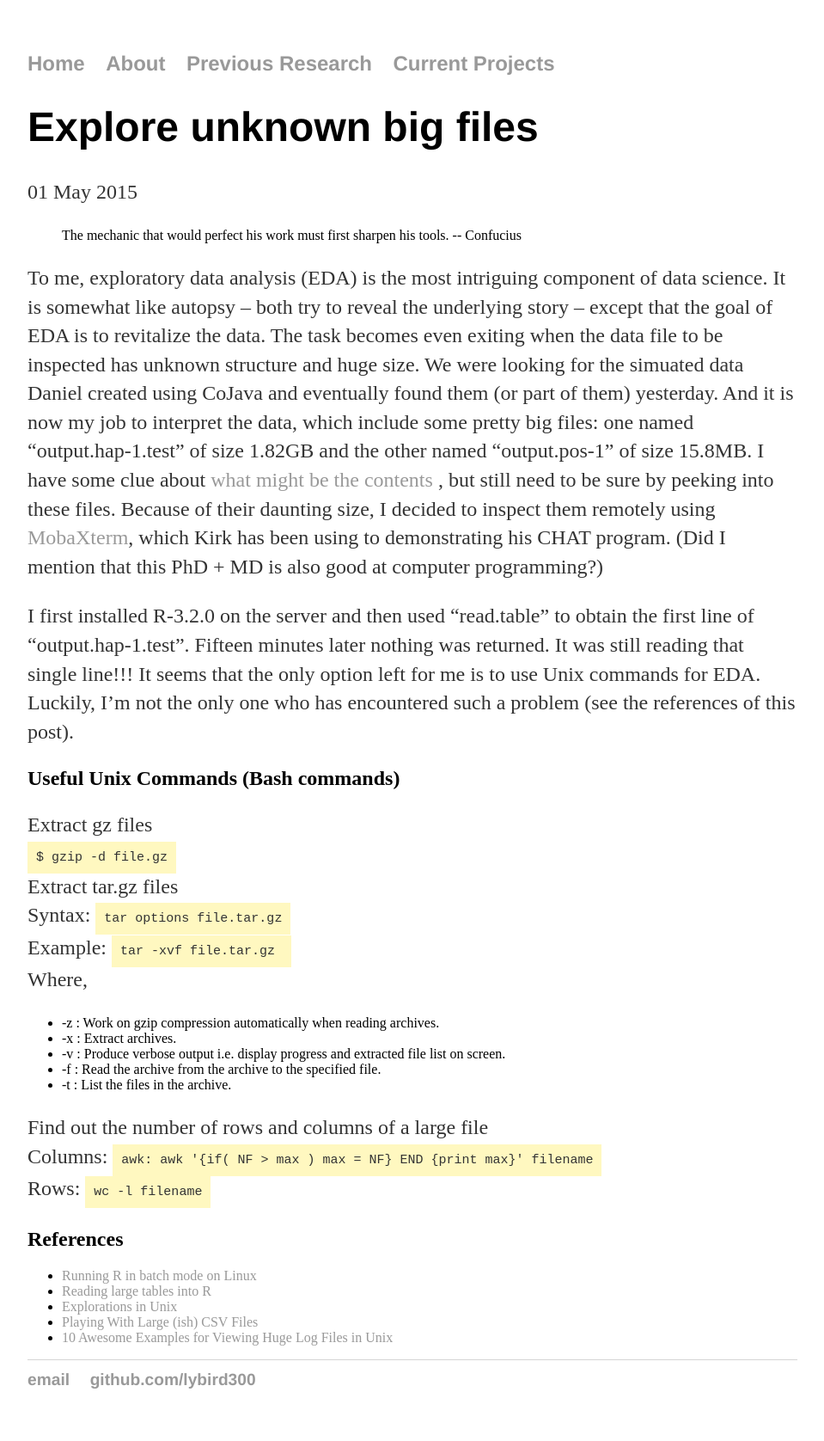
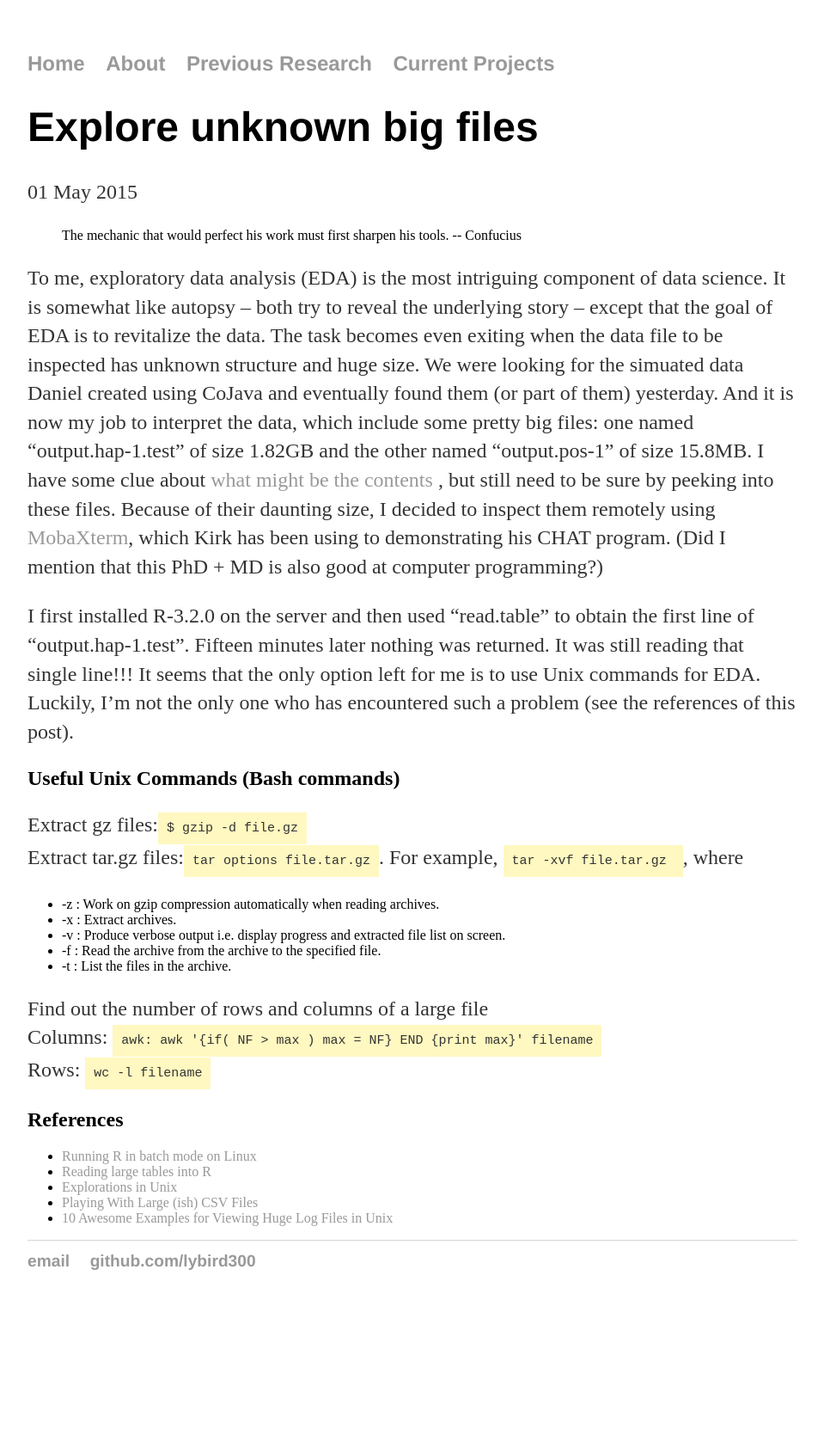
Before and after one commit to lybird300/lybird300.github.io, a Jekyll site: the page built from _posts/2015-05-01-inspect-big-data.md, in a window 1280 px wide. Shown: the whole page at 86% size, without its empty margins (160-1119 px from the left). Built offline with Jekyll 4.4.1, drawn with Linux system fonts in a browser that asks for light colours; after the commit the page ends 1538 px from its top, so only the background shows below that.

Commit message:
Update 2015-05-01-inspect-big-data.md

```diff
--- a/_posts/2015-05-01-inspect-big-data.md
+++ b/_posts/2015-05-01-inspect-big-data.md
@@ -9,12 +9,8 @@ To me, exploratory data analysis (EDA) is the most intriguing component of data
 I first installed R-3.2.0 on the server and then used "read.table" to obtain the first line of "output.hap-1.test". Fifteen minutes later nothing was returned. It was still reading that single line!!! It seems that the only option left for me is to use Unix commands for EDA. Luckily, I'm not the only one who has encountered such a problem (see the references of this post).
 
 <h2>Useful Unix Commands (Bash commands)</h2>
-Extract gz files<br/>
-<code>$ gzip -d file.gz</code><br/>
-Extract tar.gz files<br/>
-Syntax: <code>tar options file.tar.gz</code><br/>
-Example: <code>tar -xvf file.tar.gz </code><br/>
-Where,
+Extract gz files:<code>$ gzip -d file.gz</code><br/>
+Extract tar.gz files:<code>tar options file.tar.gz</code>. For example, <code>tar -xvf file.tar.gz </code>, where
 <ul>
 <li>-z : Work on gzip compression automatically when reading archives.</li>
 <li>-x : Extract archives.</li>
```
